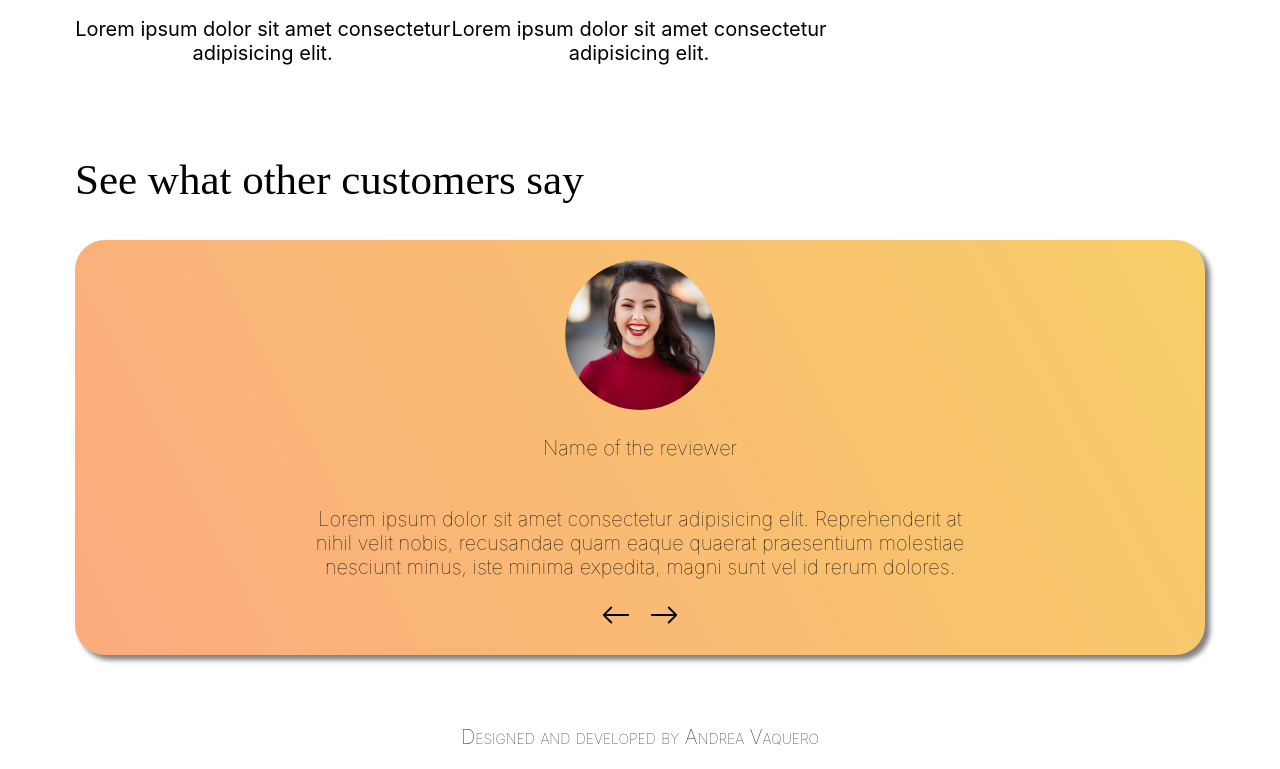
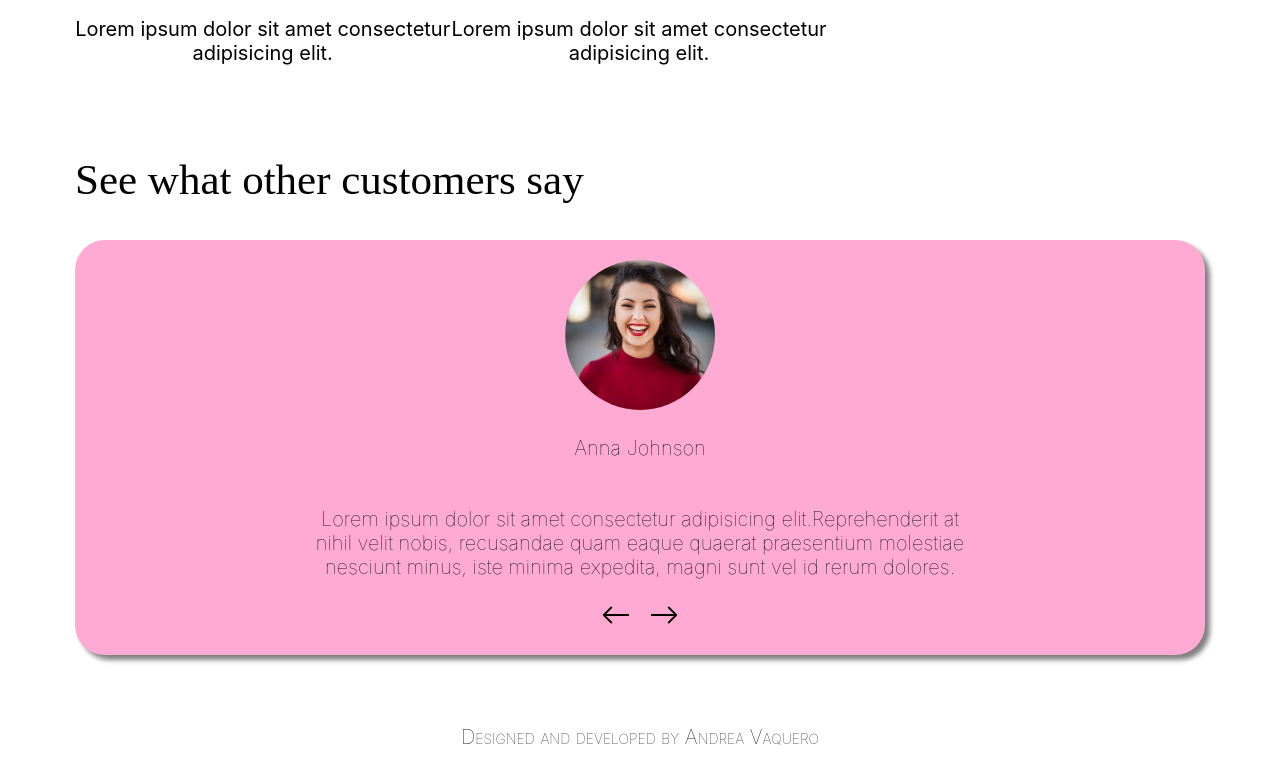
Before and after one commit to juneplace/travel-with-lana, a plain HTML site: page index.html in a window 1280 px wide. Shown: the part 2830-3599 px from the top of the page. Drawn offline with Linux system fonts and the light colour scheme.

Commit message:
reviews fixing

```diff
--- a/index.css
+++ b/index.css
@@ -112,8 +112,6 @@ h2 {
     flex-direction: column;
     justify-content: center;
     align-items: center;
-    background-color: #FBAB7E;
-    background-image: linear-gradient(62deg, #FBAB7E 0%, #F7CE68 100%);
     box-shadow: 5px 5px 5px gray;
     border-radius: 30px;
     padding-left: 20%;
@@ -129,9 +127,10 @@ h2 {
     width: 150px;
     border-radius: 50%;
 }
-.prev, .next {
+.prev-btn, .next-btn {
     background: transparent;
     border: transparent;
+    cursor:pointer;
 }
 .footer{
     font-family: -apple-system, BlinkMacSystemFont, 'Segoe UI', Roboto, Oxygen, Ubuntu, Cantarell, 'Open Sans', 'Helvetica Neue', sans-serif;
--- a/index.html
+++ b/index.html
@@ -8,7 +8,7 @@
     <link rel="stylesheet" href="about.css">
     <link rel="stylesheet" href="contact.css">
     <script src="app.js" defer></script>
-    <script src="review.app" defer></script>
+    <script src="review.js" defer></script>
 
     <meta charset="UTF-8" />
     <meta name="viewport" content="width=device-width, initial-scale=1.0" />
@@ -140,20 +140,17 @@
             </div>
         </div>
 
-        <div class="reviews">
+        <div class="reviews" >
             <h2>See what other customers say</h2>
-            <div class="review">
-                <img class="pic" src="images/profile-pic1.jpg">
-                <h4 class="name">Name of the reviewer</h4>
-                <p class="info">Lorem ipsum dolor sit amet consectetur adipisicing elit.
-                    Reprehenderit at nihil velit nobis, recusandae quam eaque
-                    quaerat praesentium molestiae nesciunt minus, iste minima
-                    expedita, magni sunt vel id rerum dolores.</p>
+            <div class="review" id="bg-color">
+                <img class="pic" src="" id="person-img" >
+                <h4 class="name" id="author"></h4>
+                <p class="info" id="info"></p>
                 <div class="buttons">
-                    <button class="prev"><svg xmlns="http://www.w3.org/2000/svg" fill="currentColor" class="bi bi-arrow-left" viewBox="0 0 16 16">
+                    <button class="prev-btn"><svg xmlns="http://www.w3.org/2000/svg" fill="currentColor" class="bi bi-arrow-left" viewBox="0 0 16 16">
                         <path fill-rule="evenodd" d="M15 8a.5.5 0 0 0-.5-.5H2.707l3.147-3.146a.5.5 0 1 0-.708-.708l-4 4a.5.5 0 0 0 0 .708l4 4a.5.5 0 0 0 .708-.708L2.707 8.5H14.5A.5.5 0 0 0 15 8z"/>
                       </svg></button>
-                      <button class="next"><svg xmlns="http://www.w3.org/2000/svg" fill="currentColor" class="bi bi-arrow-right" viewBox="0 0 16 16">
+                      <button class="next-btn"><svg xmlns="http://www.w3.org/2000/svg" fill="currentColor" class="bi bi-arrow-right" viewBox="0 0 16 16">
                         <path fill-rule="evenodd" d="M1 8a.5.5 0 0 1 .5-.5h11.793l-3.147-3.146a.5.5 0 0 1 .708-.708l4 4a.5.5 0 0 1 0 .708l-4 4a.5.5 0 0 1-.708-.708L13.293 8.5H1.5A.5.5 0 0 1 1 8z"/>
                       </svg></button>
                 </div>
--- /dev/null
+++ b/review.js
@@ -0,0 +1,72 @@
+const reviews = [
+{
+    id: 1,
+    img: 'images/profile-pic1.jpg',
+    author: 'Anna Johnson',
+    info: 'Lorem ipsum dolor sit amet consectetur adipisicing elit.Reprehenderit at nihil velit nobis, recusandae quam eaque quaerat praesentium molestiae nesciunt minus, iste minima expedita, magni sunt vel id rerum dolores.',
+    color: '#FFAAD2'
+},
+{
+    id: 2,
+    img: 'images/profile-pic2.jpg',
+    author: 'Karen Molto',
+    info: 'Lorem ipsum dolor sit amet consectetur adipisicing elit.Reprehenderit at nihil velit nobis, recusandae quam eaque quaerat praesentium molestiae nesciunt minus, iste minima, magni sunt vel id rerum dolores.',
+    color: '#C8ABE8'
+},
+{
+    id: 3,
+    img: 'images/profile-pic3.jpg',
+    author: 'Marc Tomson',
+    info: 'Lorem ipsum dolor sit amet consectetur adipisicing elit. Reprehenderit at nihil velit nobis, recusandae quam eaque quaerat praesentium molestiae nesciunt minus, iste minima expedita, magni sunt vel id rerum dolores.',
+    color: '#86ABFF'
+},
+{
+    id: 4,
+    img: 'images/profile-pic4.jpg',
+    author: 'Felix Black',
+    info: 'Lorem ipsum dolor sit amet consectetur adipisicing elit. Reprehenderit at nihil velit nobis, recusandae quam eaque quaerat praesentium molestiae nesciunt minus, iste minima expedita, magni sunt vel id rerum dolores.',
+    color: '#86E8E0'
+},
+{
+    id: 5,
+    img: 'images/profile-pic5.jpg',
+    author: 'Victoria Roth',
+    info: 'Lorem ipsum dolor sit amet consectetur adipisicing elit. Reprehenderit at nihil velit nobis, recusandae quam eaque quaerat praesentium molestiae nesciunt minus, iste minima expedita, magni sunt vel id rerum dolores.',
+    color: '#ACFFB3'
+}
+];
+const img = document.getElementById('person-img');
+const author = document.getElementById('author');
+const info = document.getElementById('info');
+const bg = document.getElementById('bg-color');
+
+const prevBtn = document.querySelector('.prev-btn');
+const nextBtn = document.querySelector('.next-btn');
+
+let currentItem = 0;
+window.addEventListener('DOMContentLoaded', function() {
+    showPerson();
+  });
+
+  function showPerson() {
+    const item = reviews[currentItem];
+    img.src = item.img;
+    author.textContent = item.author;
+    info.textContent = item.info;
+    bg.style.backgroundColor = item.color;
+  };
+
+  nextBtn.addEventListener('click', function() {
+    currentItem++;
+    if(currentItem > reviews.length - 1) {
+      currentItem = 0;
+    }
+    showPerson();
+  });
+  prevBtn.addEventListener('click', function() {
+    currentItem--;
+    if(currentItem < 0) {
+      currentItem = reviews.length - 1;
+    }
+    showPerson();
+  });
```
Also changed, not shown: images/profile-pic2.jpg (added), images/profile-pic3.jpg (added), images/profile-pic4.jpg (added), images/profile-pic5.jpg (added), 1 other file.
